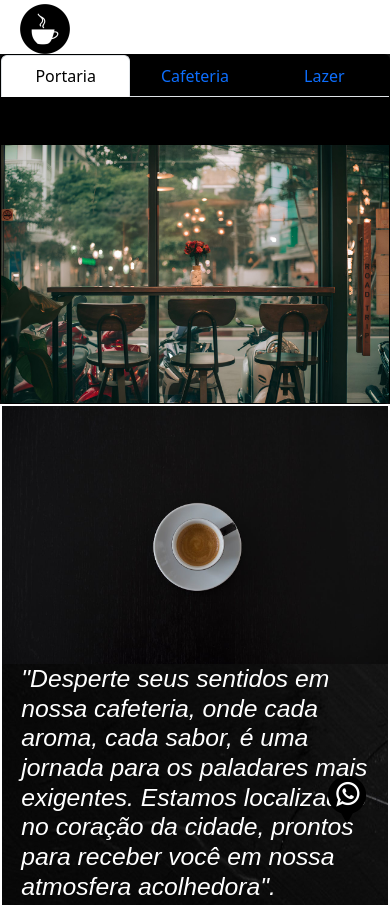
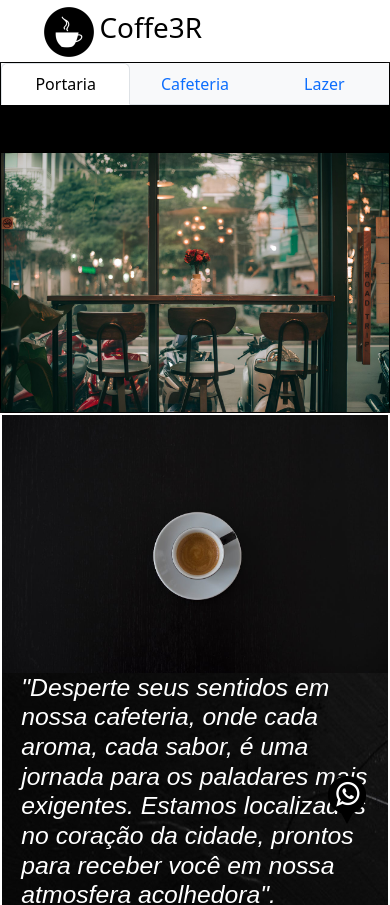
Before and after one commit to leanluizz/componentes-react-reutilizaveis-, a React (Create React App) app: page /Sobre in a window 390 px wide. Shown: the top 905 px of the page. Built offline with nearby package versions, Linux system fonts and the light colour scheme.

Commit message:
test mobile client

```diff
--- a/src/Home.jsx
+++ b/src/Home.jsx
@@ -43,7 +43,7 @@ linkFourhref={"/Sobre"}
 linkFive={"Trabalhe Conosco"}
 colors={"black"}
 textdecoration={"none"}
-name={"CLick"}
+TitleIcon={"Coffe3R"}
 />
 <Mosaico
 classOne={"animate__slower	1s animate__animated animate__flipInY"}
@@ -85,7 +85,7 @@ ImageOne={DoorCafe}
 ImageTwo={PeopleCoffee}
 ImageThree={Bolo}
 WidthImg={"80%"}
-FontSize={"2.5vw"}
+FontSize={"30px"}
 Animate={"true"}
 Colors={"white"}
 classTexts={"fst-italic"}
--- a/src/components/Menu/nav.jsx
+++ b/src/components/Menu/nav.jsx
@@ -21,8 +21,8 @@ export default function Navbar({
     colors,
     textdecoration,
 
-    name,
-    ...props
+    TitleIcon,
+
 }) {
     useEffect(() => {
         window.addEventListener('resize', function() {
@@ -83,8 +83,8 @@ export default function Navbar({
     }
     const iconStyle = {
         cursor:"pointer",
-        padding:"1% 0% 0% 5%",
-        margin:"auto"
+        padding:"1% 0% 0% 10%",
+        margin:"auto",
     }
 
     return (
@@ -107,7 +107,7 @@ export default function Navbar({
         href="/">
         <img style={iconStyle} className={classIcon} src={icon} alt="" />
         </a>
-          <Offcanvas.Title>Coff3R</Offcanvas.Title>
+          <Offcanvas.Title>{TitleIcon}</Offcanvas.Title>
         </Offcanvas.Header>
         <Offcanvas.Body>
         <div>
@@ -119,9 +119,12 @@ export default function Navbar({
             </div>
         </Offcanvas.Body>
       </Offcanvas>
-      <a href={window.innerWidth <= 700 ? null : "/"}>
+      <div style={{display:"flex", alignItems:"center", marginLeft:"10%"}}>
+      <a style={{textDecoration:"none"}} href={window.innerWidth <= 700 ? null : "/"}>
         <img onClick={() => window.innerWidth <= 700 ? handleShow() : null} style={iconStyle} className={classIcon} src={icon} alt="photo" />
-      </a>
+        </a>
+        <h1 style={{color:colors, padding:"3%"}}>{TitleIcon}</h1>
+      </div>
             <div style={links}>
                 <a style={link} href={linkOnehref}><li className={classLinks}>{linkOne}</li></a>
                 <a style={link} href={linkTwohref}><li className={classLinks}>{linkTwo}</li></a>
--- a/src/components/Sobre/animateImage.jsx
+++ b/src/components/Sobre/animateImage.jsx
@@ -8,28 +8,41 @@ function JustifiedExample({
     imgTwo,
     titleThree,
     imgThree,
-    defaultKey
+    defaultKey,
+    TopSvgFullScreen
 }) {
     const imgStyle = {
-        width:"100%"
+        width:"100%",
     }
+
+
+    function FullScreen(e) {
+
+    }
+
   return (
+    <>
+
     <Tabs
       defaultActiveKey={defaultKey}
       id="justify-tab-example"
-      className="mb-5"
+      className="bg-light mb-5"
       justify
     >
       <Tab eventKey={titleOne} title={titleOne}>
-        <img style={imgStyle} src={imgOne} alt="photo" />
+        <img className='img-fluid' onClick={FullScreen} style={imgStyle} src={imgOne} alt="photo" />
+
       </Tab>
       <Tab eventKey={titleTwo} title={titleTwo}>
-      <img style={imgStyle} src={imgTwo} alt="photo" />
+      <img className='img-fluid' onClick={FullScreen} style={imgStyle} src={imgTwo} alt="photo" />
+
       </Tab>
       <Tab eventKey={titleThree} title={titleThree}>
-      <img style={imgStyle} src={imgThree} alt="photo" />
+      <img className='img-fluid' onClick={FullScreen} style={imgStyle} src={imgThree} alt="photo" />
+
       </Tab>
     </Tabs>
+    </>
   );
 }
 
--- a/src/pages/sobre.jsx
+++ b/src/pages/sobre.jsx
@@ -41,7 +41,7 @@ const Home = () => {
             linkFive={"Trabalhe Conosco"}
             colors={"black"}
             textdecoration={"none"}
-            name={"CLick"}
+            TitleIcon={"Coffe3R"}
             />
             <div className='card bg-black'>
             <AnimateImg
```
